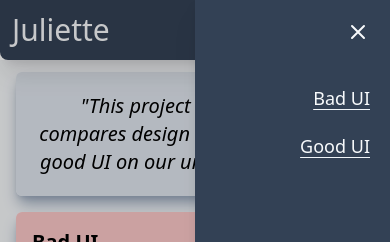
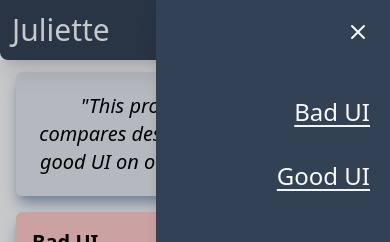
Before and after one commit to KhoiUna/cis-juliette, a Next.js app: page / in a window 390 px wide. Both pictures are taken after a click on the button 366 px from the left and 29 px from the top of the page. Shown: the top 242 px of the page. Built offline with nearby package versions, Linux system fonts and the light colour scheme.

Commit message:
update UI

```diff
--- a/components/ui/HeaderBar.tsx
+++ b/components/ui/HeaderBar.tsx
@@ -9,7 +9,7 @@ const MenuSidebar = ({ toggleMenu }) => {
         className="cursor-pointer sm:hidden absolute left-0 top-0 bg-black opacity-[0.2] w-[100vw] h-[100vh]"
       ></div>
 
-      <div className="drop-shadow-xl sm:hidden absolute top-0 right-0 bg-slate-700 h-[100vh] w-[50%]">
+      <div className="drop-shadow-xl sm:hidden absolute top-0 right-0 bg-slate-700 h-[100vh] w-[60%]">
         <div className="text-right">
           <button className="sm:hidden mx-5 my-5" onClick={() => toggleMenu()}>
             <svg
@@ -29,13 +29,13 @@ const MenuSidebar = ({ toggleMenu }) => {
           </button>
 
           <p
-            className="sm:hidden mx-5 my-5 text-lg underline underline-offset-4 decoration-slate-100"
+            className="sm:hidden mx-5 my-8 text-2xl underline underline-offset-4 decoration-slate-100"
             onClick={() => toggleMenu()}
           >
             <NavLink href={"/bad-ui"} text="Bad UI" />
           </p>
           <p
-            className="sm:hidden mx-5 text-lg underline underline-offset-4 decoration-slate-100"
+            className="sm:hidden mx-5 text-2xl underline underline-offset-4 decoration-slate-100"
             onClick={() => toggleMenu()}
           >
             <NavLink href={"/good-ui"} text="Good UI" />
--- a/pages/bad-ui.tsx
+++ b/pages/bad-ui.tsx
@@ -15,7 +15,9 @@ const Bad: NextPage = () => {
             {'"'}
           </p>
         </QuoteBlock>
+      </div>
 
+      <div className="flex justify-center">
         <Card>
           <div className="px-4 py-4 rounded-md">
             <div className="mb-3">
--- a/pages/good-ui.tsx
+++ b/pages/good-ui.tsx
@@ -7,14 +7,16 @@ import Image from "next/image";
 const Good: NextPage = () => {
   return (
     <Layout title={"Good UI"}>
-      <div className="flex justify-center flex-wrap">
+      <div className="flex justify-center">
         <QuoteBlock>
           <p className="text-xl italic text-left">
             {'"'}This is the improved design of the dropdown menu.
             {'"'}
           </p>
         </QuoteBlock>
+      </div>
 
+      <div className="flex justify-center">
         <Card>
           <div className="px-4 py-4 rounded-md">
             <div className="mb-3">
```
